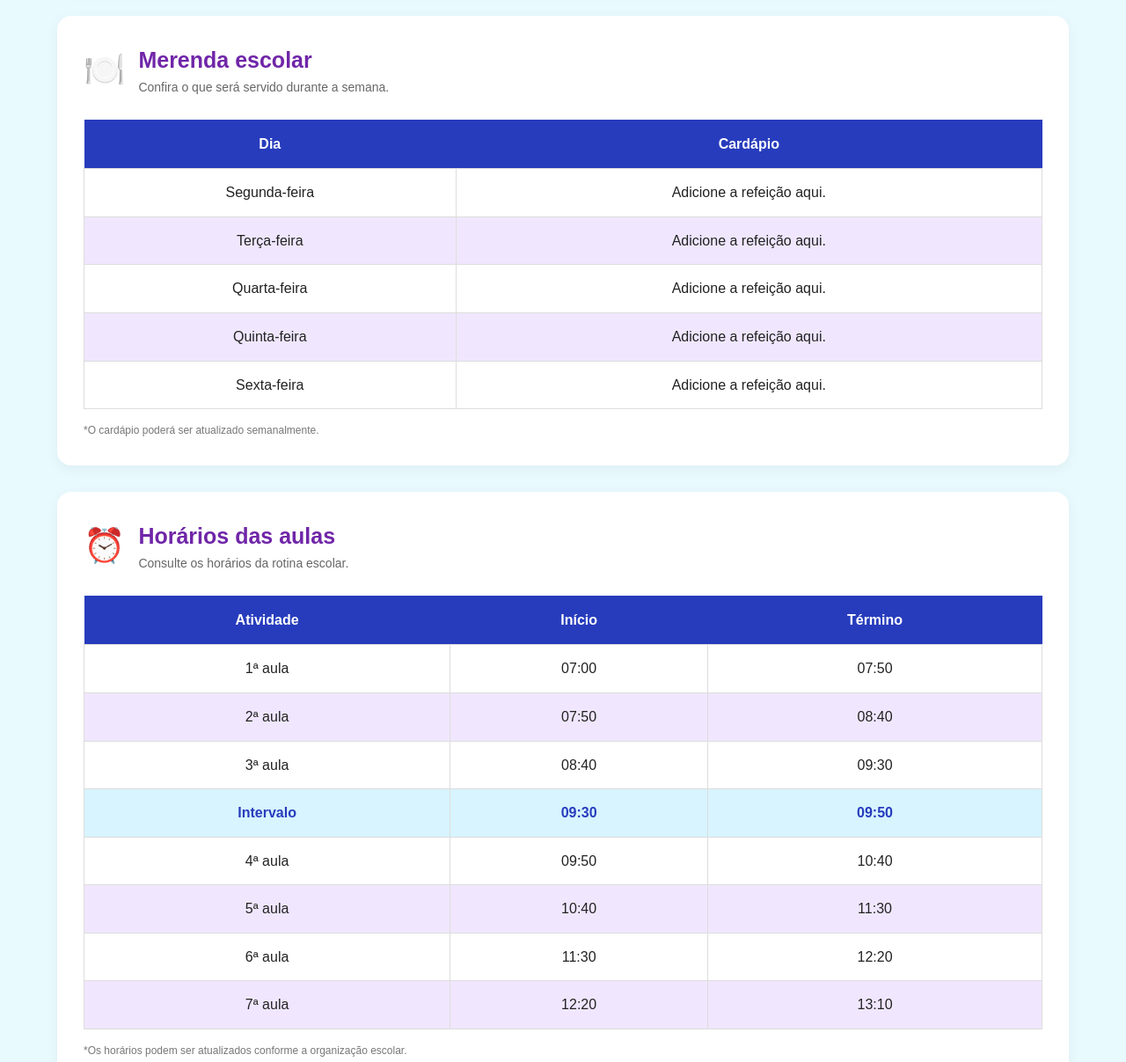
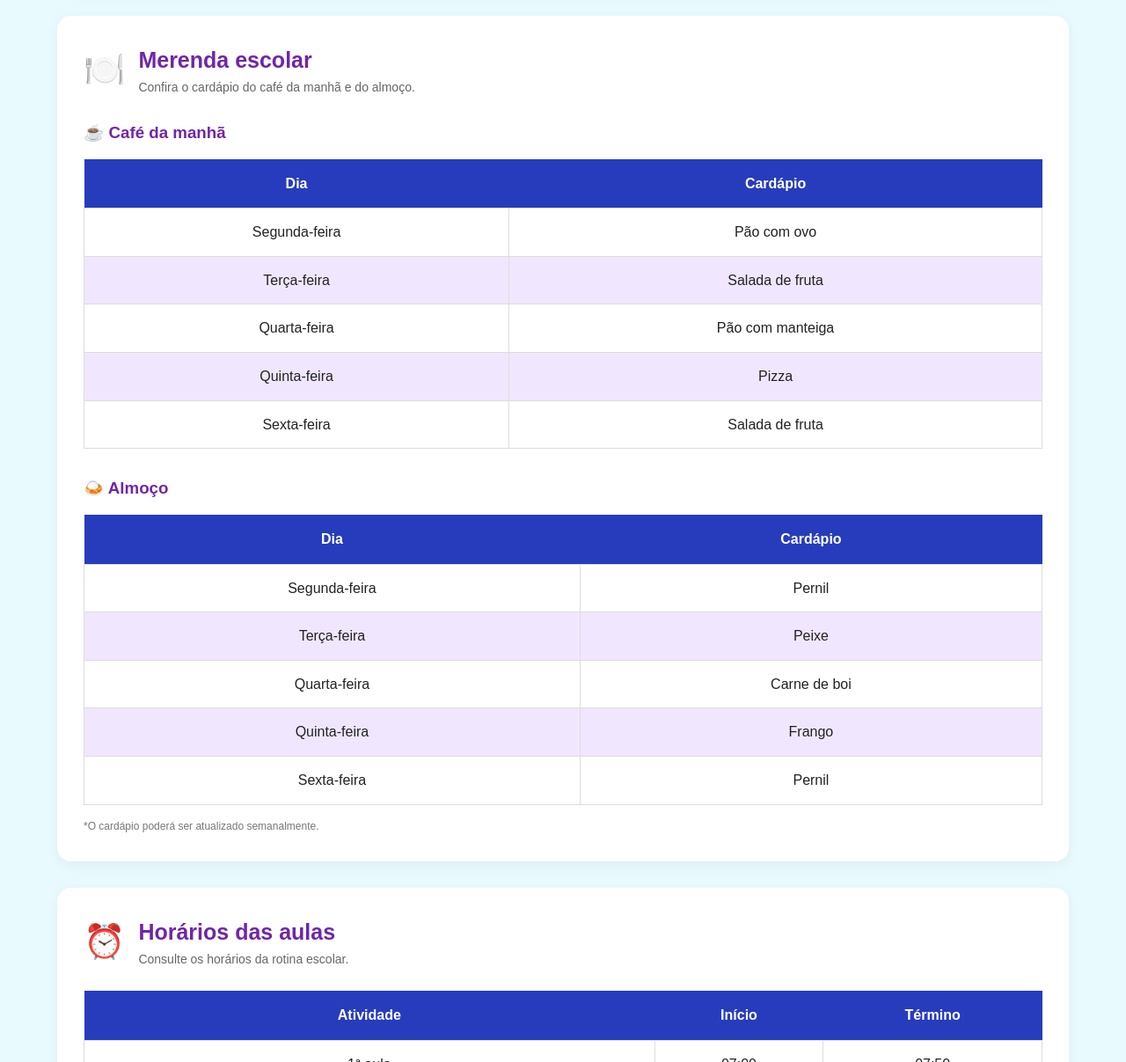
Before and after one commit to dudinhasw90-svg/meusite, a plain HTML site: page index.html in a window 1280 px wide. Shown: the part 1180-2387 px from the top of the page at 88% size. Drawn offline with Linux system fonts and the light colour scheme.

Commit message:
Update index.html

```diff
--- a/index.html
+++ b/index.html
@@ -14,6 +14,7 @@
 
     <!-- CABEÇALHO -->
     <header class="topo" id="inicio">
+
         <div class="logo">
             <h1>Fala, Escola<span>!</span></h1>
             <p>Informação que aproxima os alunos.</p>
@@ -22,7 +23,9 @@
         <div class="identificacao">
             JORNAL ESCOLAR
         </div>
+
     </header>
+
 
     <!-- MENU -->
     <nav class="menu">
@@ -32,6 +35,7 @@
         <a href="#horarios">Horários</a>
         <a href="#provas">Calendário de provas</a>
     </nav>
+
 
     <main>
 
@@ -73,6 +77,7 @@
 
         </section>
 
+
         <!-- ACESSO ÀS ÁREAS -->
         <section class="acessos">
 
@@ -106,21 +111,32 @@
                 </a>
 
             </div>
+
         </section>
+
 
         <!-- MERENDA -->
         <section class="conteudo" id="merenda">
 
             <div class="titulo-secao">
                 <span>🍽️</span>
+
                 <div>
                     <h2>Merenda escolar</h2>
-                    <p>Confira o que será servido durante a semana.</p>
+                    <p>Confira o cardápio do café da manhã e do almoço.</p>
                 </div>
             </div>
 
+
+            <!-- CAFÉ DA MANHÃ -->
+            <h3 style="color: #7026a8; margin-bottom: 15px;">
+                ☕ Café da manhã
+            </h3>
+
             <div class="tabela-container">
+
                 <table>
+
                     <thead>
                         <tr>
                             <th>Dia</th>
@@ -129,28 +145,86 @@
                     </thead>
 
                     <tbody>
+
                         <tr>
                             <td>Segunda-feira</td>
-                            <td>Adicione a refeição aqui.</td>
+                            <td>Pão com ovo</td>
                         </tr>
+
                         <tr>
                             <td>Terça-feira</td>
-                            <td>Adicione a refeição aqui.</td>
+                            <td>Salada de fruta</td>
                         </tr>
+
                         <tr>
                             <td>Quarta-feira</td>
-                            <td>Adicione a refeição aqui.</td>
+                            <td>Pão com manteiga</td>
                         </tr>
+
                         <tr>
                             <td>Quinta-feira</td>
-                            <td>Adicione a refeição aqui.</td>
+                            <td>Pizza</td>
                         </tr>
+
                         <tr>
                             <td>Sexta-feira</td>
-                            <td>Adicione a refeição aqui.</td>
+                            <td>Salada de fruta</td>
                         </tr>
+
                     </tbody>
+
                 </table>
+
+            </div>
+
+
+            <!-- ALMOÇO -->
+            <h3 style="color: #7026a8; margin: 30px 0 15px;">
+                🍛 Almoço
+            </h3>
+
+            <div class="tabela-container">
+
+                <table>
+
+                    <thead>
+                        <tr>
+                            <th>Dia</th>
+                            <th>Cardápio</th>
+                        </tr>
+                    </thead>
+
+                    <tbody>
+
+                        <tr>
+                            <td>Segunda-feira</td>
+                            <td>Pernil</td>
+                        </tr>
+
+                        <tr>
+                            <td>Terça-feira</td>
+                            <td>Peixe</td>
+                        </tr>
+
+                        <tr>
+                            <td>Quarta-feira</td>
+                            <td>Carne de boi</td>
+                        </tr>
+
+                        <tr>
+                            <td>Quinta-feira</td>
+                            <td>Frango</td>
+                        </tr>
+
+                        <tr>
+                            <td>Sexta-feira</td>
+                            <td>Pernil</td>
+                        </tr>
+
+                    </tbody>
+
+                </table>
+
             </div>
 
             <p class="observacao">
@@ -159,11 +233,13 @@
 
         </section>
 
-        <!-- HORÁRIOS DAS 7 AULAS -->
+
+        <!-- HORÁRIOS DAS AULAS -->
         <section class="conteudo" id="horarios">
 
             <div class="titulo-secao">
                 <span>⏰</span>
+
                 <div>
                     <h2>Horários das aulas</h2>
                     <p>Consulte os horários da rotina escolar.</p>
@@ -171,7 +247,9 @@
             </div>
 
             <div class="tabela-container">
+
                 <table>
+
                     <thead>
                         <tr>
                             <th>Atividade</th>
@@ -181,6 +259,7 @@
                     </thead>
 
                     <tbody>
+
                         <tr>
                             <td>1ª aula</td>
                             <td>07:00</td>
@@ -193,15 +272,15 @@
                             <td>08:40</td>
                         </tr>
 
+                        <tr class="intervalo">
+                            <td>1º Intervalo - Café da manhã</td>
+                            <td>08:40</td>
+                            <td>09:00</td>
+                        </tr>
+
                         <tr>
                             <td>3ª aula</td>
-                            <td>08:40</td>
-                            <td>09:30</td>
-                        </tr>
-
-                        <tr class="intervalo">
-                            <td>Intervalo</td>
-                            <td>09:30</td>
+                            <td>09:00</td>
                             <td>09:50</td>
                         </tr>
 
@@ -217,33 +296,43 @@
                             <td>11:30</td>
                         </tr>
 
-                        <tr>
-                            <td>6ª aula</td>
+                        <tr class="intervalo">
+                            <td>2º Intervalo - Almoço</td>
                             <td>11:30</td>
                             <td>12:20</td>
                         </tr>
 
                         <tr>
-                            <td>7ª aula</td>
+                            <td>6ª aula</td>
                             <td>12:20</td>
                             <td>13:10</td>
                         </tr>
+
+                        <tr>
+                            <td>7ª aula</td>
+                            <td>13:10</td>
+                            <td>14:00</td>
+                        </tr>
+
                     </tbody>
+
                 </table>
+
             </div>
 
             <p class="observacao">
-                *Os horários podem ser atualizados conforme
-                a organização escolar.
+                *Cada aula possui duração de 50 minutos.
             </p>
 
         </section>
+
 
         <!-- CALENDÁRIO DE PROVAS -->
         <section class="conteudo" id="provas">
 
             <div class="titulo-secao">
                 <span>📅</span>
+
                 <div>
                     <h2>Calendário de provas</h2>
                     <p>Organize-se e fique atento às avaliações.</p>
@@ -252,18 +341,26 @@
 
             <div class="filtro">
 
-                <label for="filtroTurma">Filtrar por turma:</label>
+                <label for="filtroTurma">
+                    Filtrar por turma:
+                </label>
 
                 <select id="filtroTurma">
-                    <option value="todas">Todas as turmas</option>
+
+                    <option value="todas">
+                        Todas as turmas
+                    </option>
+
                     <option value="1ano">1º ano</option>
                     <option value="2ano">2º ano</option>
                     <option value="3ano">3º ano</option>
+
                 </select>
 
             </div>
 
             <div class="tabela-container">
+
                 <table>
 
                     <thead>
@@ -295,7 +392,9 @@
                         </tr>
 
                     </tbody>
+
                 </table>
+
             </div>
 
             <p class="observacao">
@@ -307,12 +406,14 @@
 
     </main>
 
+
     <!-- RODAPÉ -->
     <footer>
 
         <h2>Fala, Escola!</h2>
 
         <p>Informação que aproxima os alunos.</p>
+
         <p>Um jornal feito para a comunidade escolar.</p>
 
         <div class="linha"></div>
@@ -324,6 +425,7 @@
 
     </footer>
 
+
     <script src="script.js"></script>
 
 </body>
```
